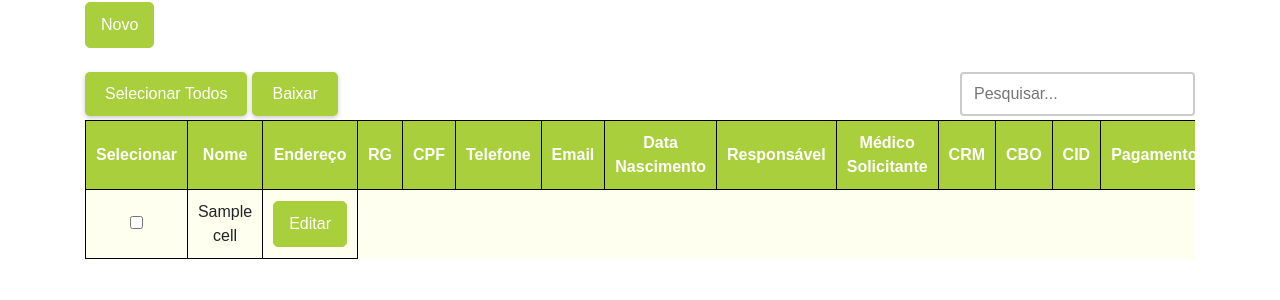
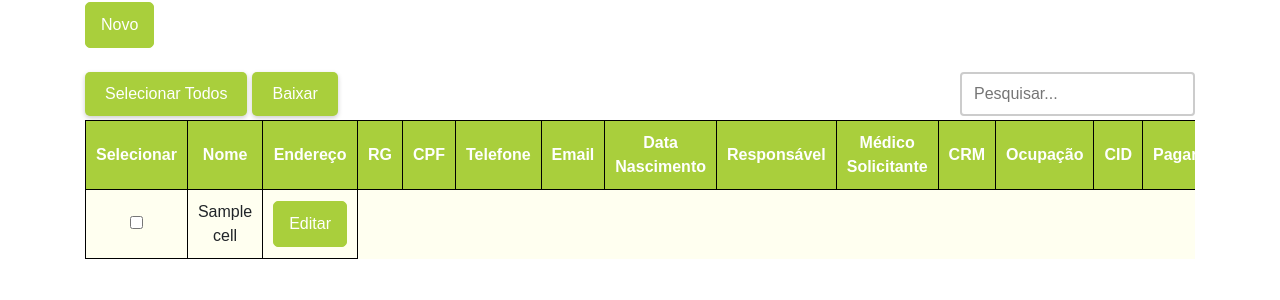
Before and after one commit to Gapela/cia_saude, a Flask app: template templates/paciente_consulta.html in a window 1280 px wide. Shown: the part 154-454 px from the top of the page. Run offline with Flask 2, Linux system fonts and the light colour scheme; the template is opened without the code that fills it: most values are stand-ins (such as "Sample title", 1, 10 or a date in 2020); some libraries are stand-ins or nearby versions.

Commit message:
ajustado campos retornados pelo JS entre paciente consulta/editar

```diff
--- a/templates/paciente_consulta.html
+++ b/templates/paciente_consulta.html
@@ -160,7 +160,7 @@
         <th>Responsável</th>
         <th>Médico solicitante</th>
         <th>CRM</th>
-        <th>CBO</th>
+        <th>Ocupação</th>
         <th>CID</th>
         <th>Pagamento</th>
         <th>Empresa</th>
@@ -208,7 +208,7 @@
     const responsavel = cells[8].textContent;
     const medico_solicitante = cells[9].textContent;
     const crm = cells[10].textContent;
-    const cbo = cells[11].textContent;
+    const ocupacao = cells[11].textContent;
     const cid = cells[12].textContent;
     const pagamento = cells[13].textContent;
     const empresa = cells[14].textContent;
@@ -227,7 +227,7 @@
     params.append("responsavel", responsavel);
     params.append("medico_solicitante", medico_solicitante);
     params.append("crm", crm);
-    params.append("cbo", cbo);
+    params.append("ocupacao", ocupacao);
     params.append("cid", cid);
     params.append("pagamento", pagamento);
     params.append("empresa", empresa);
```
